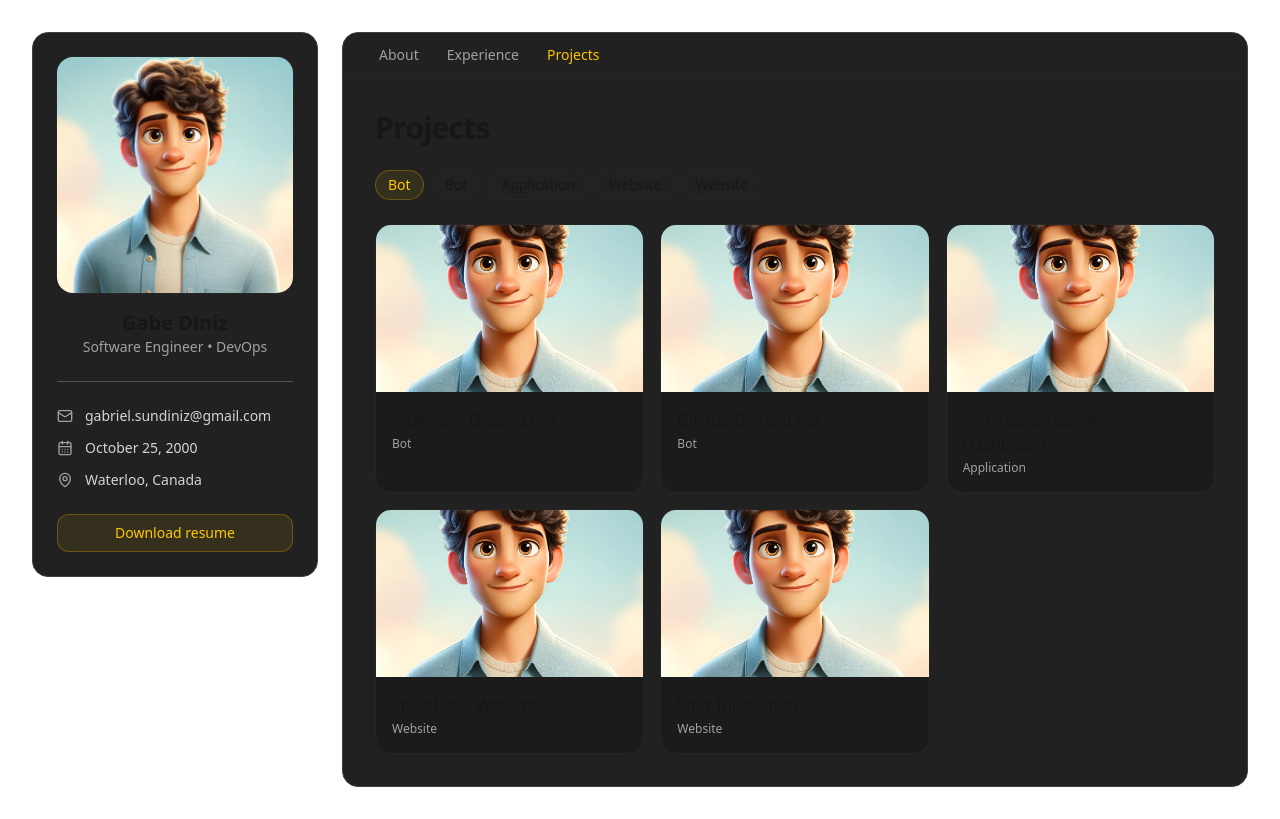
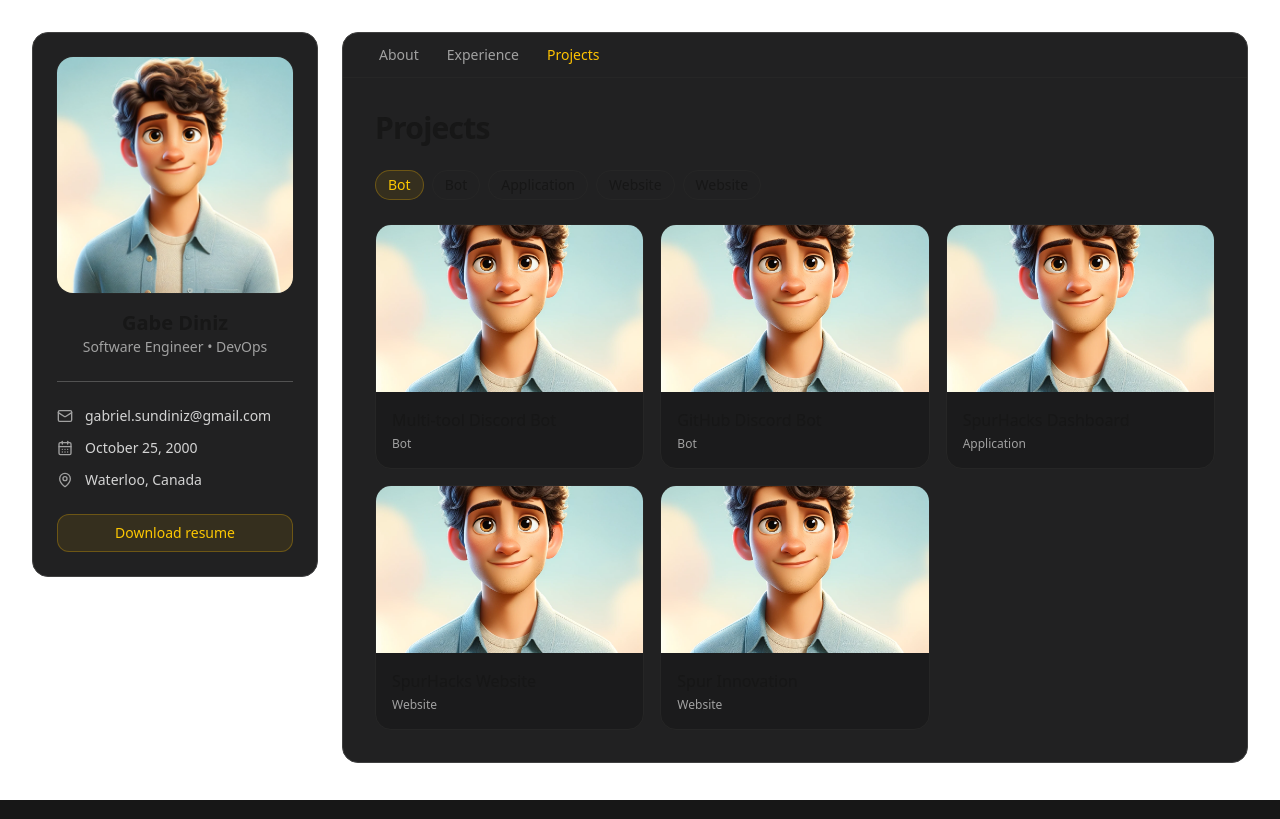
Before and after one commit to GabeDiniz/gabediniz-portfolio, a Next.js app: page /projects in a window 1280 px wide. Built offline with nearby package versions, Linux system fonts and the light colour scheme.

Commit message:
[update] project name for spurhacks dashboard

```diff
--- a/src/data/projects.ts
+++ b/src/data/projects.ts
@@ -2,7 +2,7 @@ export const projects =
     [
         { title: "Multi-tool Discord Bot", tag: "Bot", link: "https://github.com/GabeDiniz/discord-bot-v2", image: "/avatar.png"},
         { title: "GitHub Discord Bot", tag: "Bot", link: "https://github.com/GabeDiniz/github-bot", image: "/avatar.png" },
-        { title: "SpurHacks Hackathon Dashboard", tag: "Application", link: "https://github.com/KonferCA/SpurHacks-Dashboard", image: "/avatar.png" },
+        { title: "SpurHacks Dashboard", tag: "Application", link: "https://github.com/KonferCA/SpurHacks-Dashboard", image: "/avatar.png" },
         { title: "SpurHacks Website", tag: "Website", link: "https://github.com/KonferCA/SpurHacks", image: "/avatar.png" },
         { title: "Spur Innovation", tag: "Website", link: "https://github.com/KonferCA/SPUR-Innovation", image: "/avatar.png" },
     ]
```
